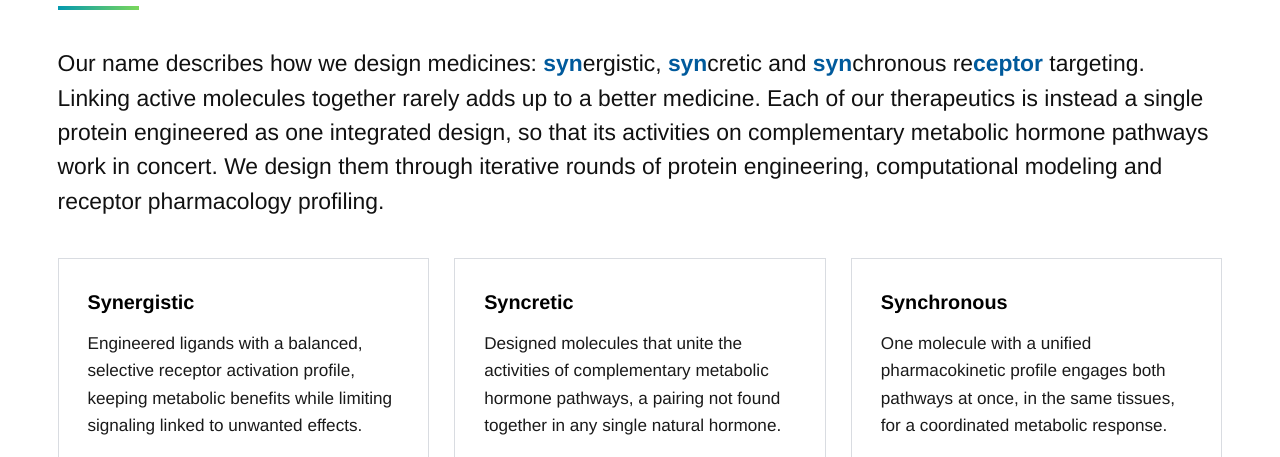
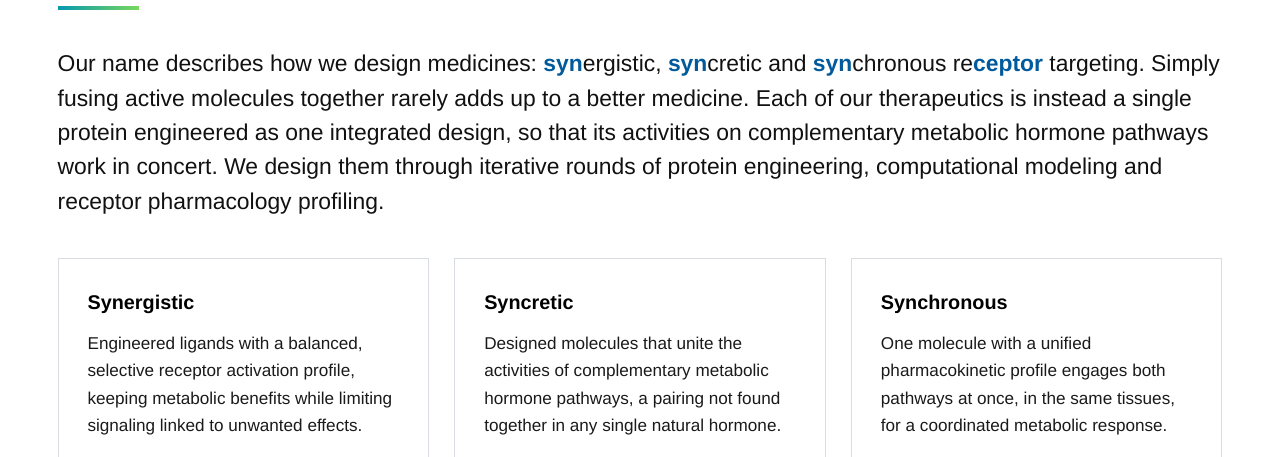
Before and after one commit to slsynceptor/synceptor-website, a plain HTML site: page index.html in a window 1280 px wide. Shown: the part 643-1100 px from the top of the page. Drawn offline with Linux system fonts and the light colour scheme.

Commit message:
Approach: simple fusion wording
Co-Authored-By: Claude Opus 5.5 <noreply@anthropic.com>
Claude-Session: https://claude.ai/code/session_014YiXHeZuiTx61Rgf6tRxLV

```diff
--- a/index.html
+++ b/index.html
@@ -86,7 +86,7 @@
     <div class="wrap">
       <h2>Our approach</h2>
       <div class="h2rule"></div>
-      <p class="lede">Our name describes how we design medicines: <strong>syn</strong>ergistic, <strong>syn</strong>cretic and <strong>syn</strong>chronous re<strong>ceptor</strong> targeting. Linking active molecules together rarely adds up to a better medicine. Each of our therapeutics is instead a single protein engineered as one integrated design, so that its activities on complementary metabolic hormone pathways work in concert. We design them through iterative rounds of protein engineering, computational modeling and receptor pharmacology profiling.</p>
+      <p class="lede">Our name describes how we design medicines: <strong>syn</strong>ergistic, <strong>syn</strong>cretic and <strong>syn</strong>chronous re<strong>ceptor</strong> targeting. Simply fusing active molecules together rarely adds up to a better medicine. Each of our therapeutics is instead a single protein engineered as one integrated design, so that its activities on complementary metabolic hormone pathways work in concert. We design them through iterative rounds of protein engineering, computational modeling and receptor pharmacology profiling.</p>
       <div class="grid">
         <div class="card"><h3>Synergistic</h3><p>Engineered ligands with a balanced, selective receptor activation profile, keeping metabolic benefits while limiting signaling linked to unwanted effects.</p></div>
         <div class="card"><h3>Syncretic</h3><p>Designed molecules that unite the activities of complementary metabolic hormone pathways, a pairing not found together in any single natural hormone.</p></div>
```
